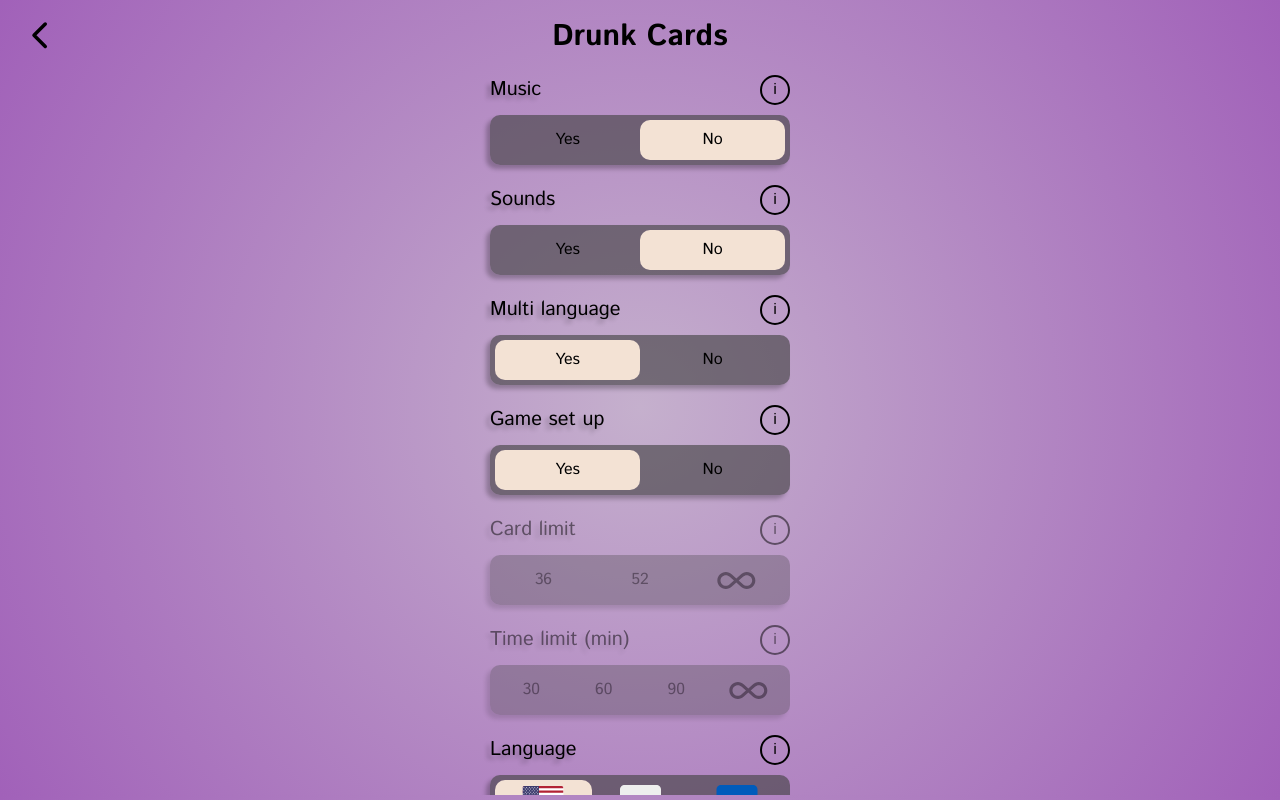
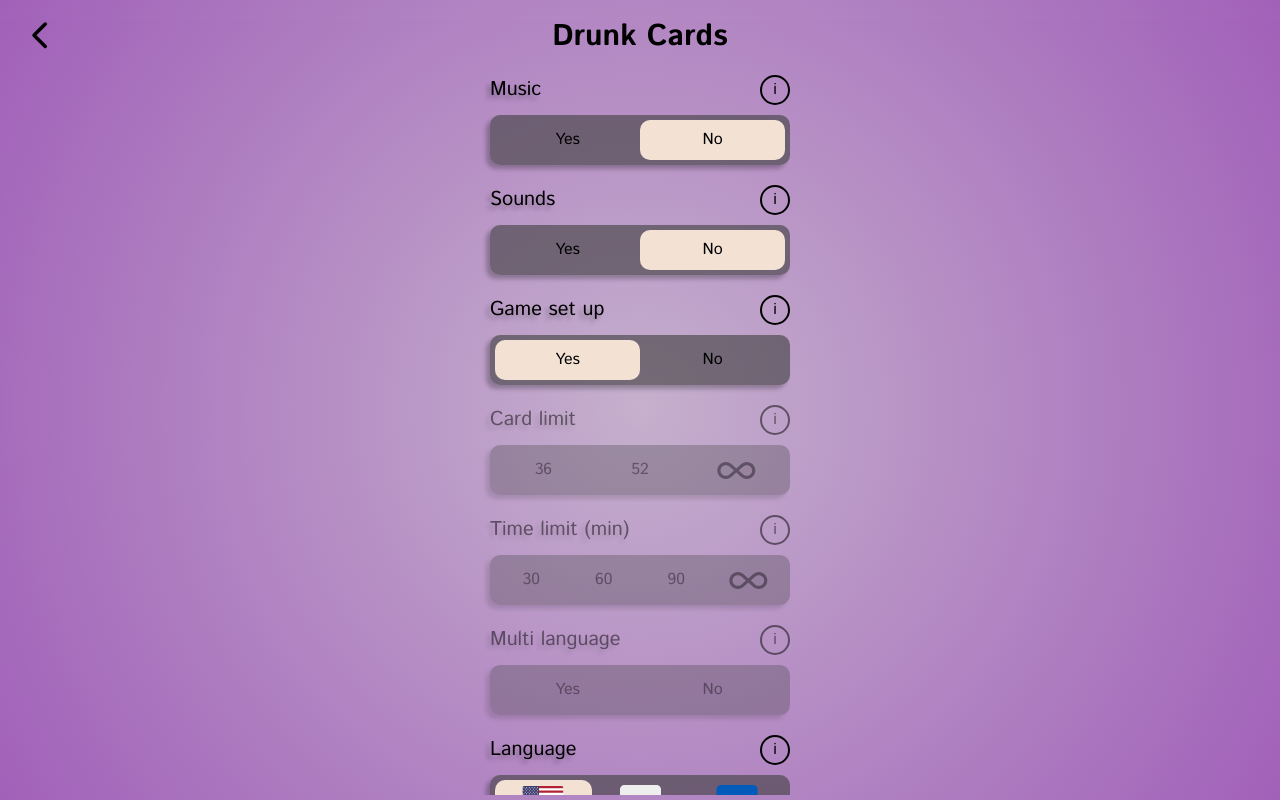
Before and after one commit to dranchukroma/drunkCards, a React (Vite) app: page /settings in a window 1280 px wide. Built offline with nearby package versions, Linux system fonts and the light colour scheme.

Commit message:
Now multilanguage is available only whe game has default setup

```diff
--- a/src/screens/Settings/index.tsx
+++ b/src/screens/Settings/index.tsx
@@ -36,13 +36,6 @@ export function Settings() {
                 onOptionChange={(option) => audio.setSounds(option)}
             />
             <ToggleGroup
-                label={translations.settings.multiLanguage}
-                onTooltip={() => toast.info(translations.settings.multiLanguageTooltip)}
-                options={toggleOptions.booleanOptions}
-                defaultOption={language.multiLanguage}
-                onOptionChange={(option) => language.setMultiLanguage(option)}
-            />
-            <ToggleGroup
                 label={translations.settings.gameSetUp}
                 onTooltip={() => toast.info(translations.settings.gameSetUpTooltip)}
                 options={toggleOptions.booleanOptions}
@@ -64,6 +57,14 @@ export function Settings() {
                 options={toggleOptions.timeLimit}
                 defaultOption={game.limitTime}
                 onOptionChange={(option) => game.setLimitTime(option)}
+            />
+            <ToggleGroup
+                disabled={game.gameSetup}
+                label={translations.settings.multiLanguage}
+                onTooltip={() => toast.info(translations.settings.multiLanguageTooltip)}
+                options={toggleOptions.booleanOptions}
+                defaultOption={language.multiLanguage}
+                onOptionChange={(option) => language.setMultiLanguage(option)}
             />
             <ToggleGroup
                 label={translations.settings.language}
```
